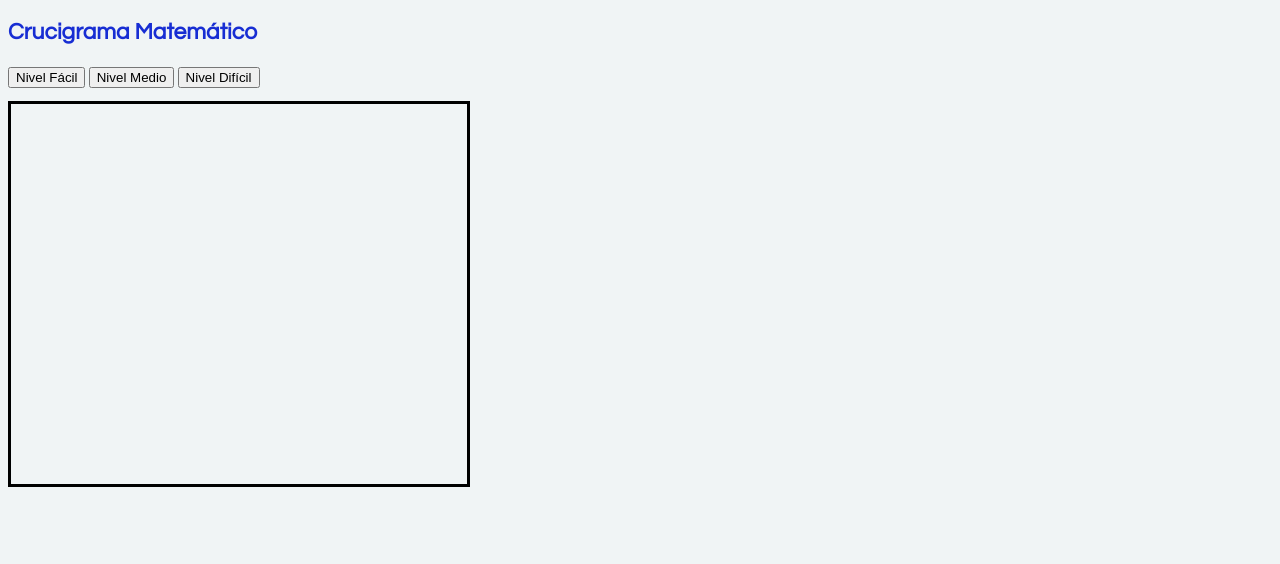
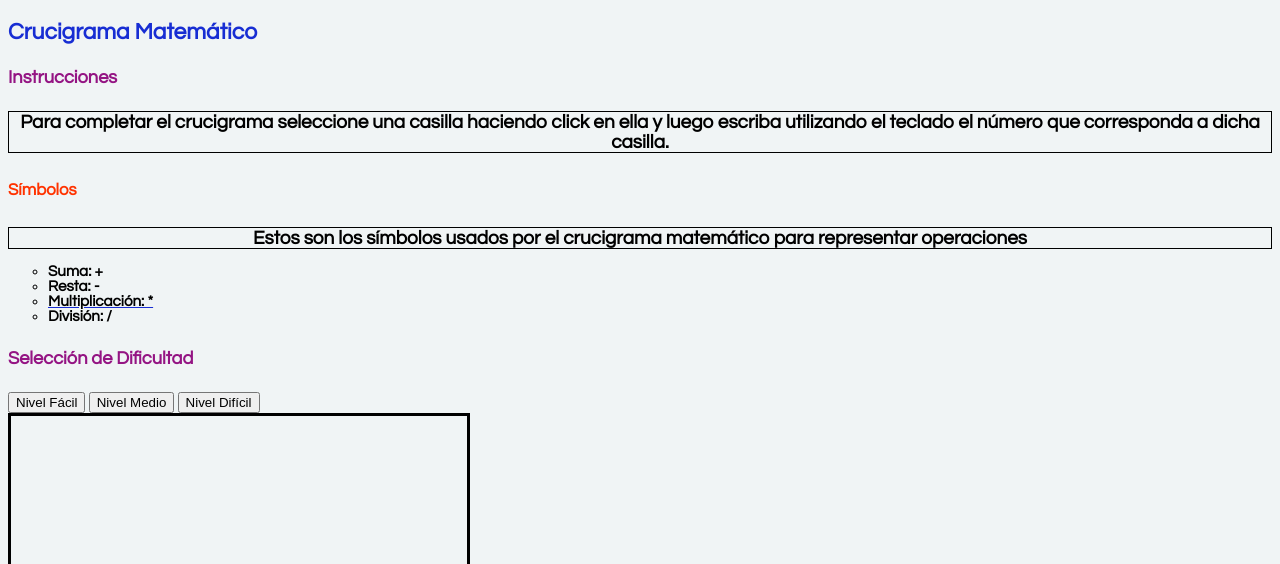
Before and after one commit to Raulms29/SEW, a plain HTML site: page crucigrama.html in a window 1280 px wide. Shown: the part 236-800 px from the top of the page. Drawn offline with nearby package versions, Linux system fonts and the light colour scheme.

Commit message:
Add files via upload

```diff
--- a/crucigrama.html
+++ b/crucigrama.html
@@ -39,7 +39,7 @@
     <nav>
         <a accesskey="R" href="memoria.html" tabindex=8>Juego de Memoria</a>
         <a accesskey="K" href="sudoku.html" tabindex=9>Sudoku</a>
-        <a accesskey="C" href="crucigrama.html" tabindex=10>Crucigrama Matemático</a>
+        <a accesskey="C" href="crucigrama.php" tabindex=10>Crucigrama Matemático</a>
     </nav>
 
     <script>
@@ -50,6 +50,24 @@
     </script>
 
     <h3>Crucigrama Matemático</h3>
+
+    <section>
+        <header>
+            <h4>Instrucciones</h4>
+        </header>
+        <p>Para completar el crucigrama seleccione una casilla haciendo click en ella y luego escriba utilizando el
+            teclado el número que corresponda a dicha casilla.</p>
+        <h5>Símbolos</h5>
+        <p>Estos son los símbolos usados por el crucigrama matemático para representar operaciones</p>
+        <ul>
+            <li>Suma: +</li>
+            <li>Resta: -</li>
+            <li>Multiplicación: *</li>
+            <li>División: /</li>
+        </ul>
+    </section>
+    <section>
+        <h4>Selección de Dificultad</h4>
         <button onclick="crucigrama.startGame('Fácil')">
             Nivel Fácil
         </button>
@@ -59,6 +77,7 @@
         <button onclick="crucigrama.startGame('Difícil')">
             Nivel Difícil
         </button>
+    </section>
 
     <main>
     </main>
@@ -79,7 +98,6 @@
         <button onclick="crucigrama.introduceElement('-')">-</button>
         <button onclick="crucigrama.introduceElement('/')">/</button>
     </section>
-
 </body>
 
 </html>
```
Lines whose indentation alone changed are shown as unchanged.
